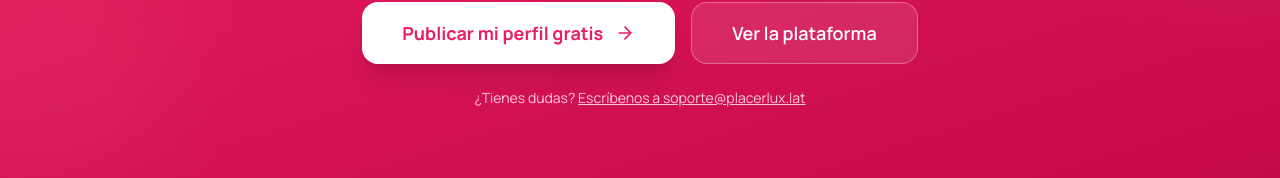
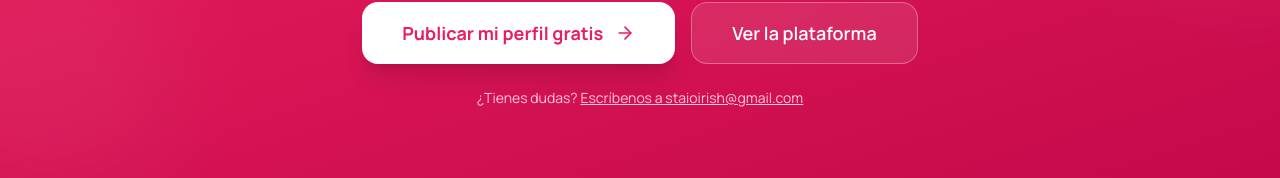
Before and after one commit to RodrigoTapiaIrigoyen/milii, a Next.js app: page /publicar in a window 1280 px wide. Shown: the part 7042-7220 px from the top of the page. Built offline with nearby package versions, Linux system fonts and the light colour scheme; no server answers.

Commit message:
feat: datos de contacto reales WhatsApp y correo de soporte

```diff
--- a/src/app/dashboard/soporte/page.tsx
+++ b/src/app/dashboard/soporte/page.tsx
@@ -41,8 +41,8 @@ const SUPPORT_CONFIG: Record<Plan, {
       {
         icon: Mail,
         label: 'Email',
-        value: 'soporte@placerlux.lat',
-        href: 'mailto:soporte@placerlux.lat?subject=Soporte PlacerLux',
+        value: 'staioirish@gmail.com',
+        href: 'mailto:staioirish@gmail.com?subject=Soporte PlacerLux',
         description: 'Respuesta en 24–72 horas hábiles',
       },
     ],
@@ -59,15 +59,15 @@ const SUPPORT_CONFIG: Record<Plan, {
       {
         icon: MessageCircle,
         label: 'WhatsApp Prioritario',
-        value: '+52 55 0000 0001',
-        href: 'https://wa.me/5255000000001?text=Hola,%20soy%20usuario%20Premium%20y%20necesito%20soporte',
+        value: '+52 566 297 2039',
+        href: 'https://wa.me/525662972039?text=Hola,%20soy%20usuario%20Premium%20y%20necesito%20soporte',
         description: 'Cola prioritaria – respuesta en menos de 24h',
       },
       {
         icon: Mail,
         label: 'Email',
-        value: 'soporte@placerlux.lat',
-        href: 'mailto:soporte@placerlux.lat?subject=Soporte Prioritario Premium',
+        value: 'staioirish@gmail.com',
+        href: 'mailto:staioirish@gmail.com?subject=Soporte Prioritario Premium',
         description: 'Respuesta prioritaria en menos de 24 horas',
       },
     ],
@@ -84,15 +84,15 @@ const SUPPORT_CONFIG: Record<Plan, {
       {
         icon: MessageCircle,
         label: 'WhatsApp VIP',
-        value: '+52 55 0000 0002',
-        href: 'https://wa.me/5255000000002?text=Hola,%20soy%20usuario%20VIP%20y%20necesito%20soporte',
+        value: '+52 566 297 2039',
+        href: 'https://wa.me/525662972039?text=Hola,%20soy%20usuario%20VIP%20y%20necesito%20soporte',
         description: 'Línea exclusiva VIP – respuesta en pocas horas',
       },
       {
         icon: Mail,
         label: 'Email VIP',
-        value: 'vip@placerlux.lat',
-        href: 'mailto:vip@placerlux.lat?subject=Soporte VIP',
+        value: 'staioirish@gmail.com',
+        href: 'mailto:staioirish@gmail.com?subject=Soporte VIP',
         description: 'Email exclusivo con atención máxima prioridad',
       },
     ],
--- a/src/app/legal/faq/page.tsx
+++ b/src/app/legal/faq/page.tsx
@@ -96,7 +96,7 @@ const faqs: FAQ[] = [
   {
     category: 'Planes y Pagos',
     question: '¿Puedo obtener un reembolso?',
-    answer: 'Generalmente los pagos no son reembolsables, excepto en casos especiales evaluados individualmente. Si tienes algún problema con tu pago, contáctanos a soporte@placerlux.lat.',
+    answer: 'Generalmente los pagos no son reembolsables, excepto en casos especiales evaluados individualmente. Si tienes algún problema con tu pago, contáctanos a staioirish@gmail.com.',
   },
 
   // Búsqueda y Contacto
@@ -137,7 +137,7 @@ const faqs: FAQ[] = [
   {
     category: 'Soporte',
     question: '¿Cómo contacto a soporte?',
-    answer: 'Puedes contactarnos por email a soporte@placerlux.lat o a través del formulario de contacto. Los usuarios VIP tienen acceso a soporte prioritario con respuesta en menos de 24 horas.',
+    answer: 'Puedes contactarnos por WhatsApp al +52 566 297 2039 o por email a staioirish@gmail.com. Los usuarios VIP tienen acceso a soporte prioritario con respuesta en menos de 24 horas.',
   },
   {
     category: 'Soporte',
@@ -180,7 +180,7 @@ export default function FAQPage() {
         <div className="card-elevated p-6 mb-8 text-center">
           <p className="text-dark-700">
             Encuentra respuestas rápidas a las preguntas más comunes sobre PlacerLux.
-            Si no encuentras lo que buscas, no dudes en <Link href="mailto:soporte@placerlux.lat" className="text-brand-600 hover:text-brand-700 font-medium">contactarnos</Link>.
+            Si no encuentras lo que buscas, no dudes en <Link href="mailto:staioirish@gmail.com" className="text-brand-600 hover:text-brand-700 font-medium">contactarnos</Link>.
           </p>
         </div>
 
@@ -246,7 +246,7 @@ export default function FAQPage() {
           </p>
           <div className="flex flex-col sm:flex-row gap-3 justify-center">
             <a
-              href="mailto:soporte@placerlux.lat"
+              href="mailto:staioirish@gmail.com"
               className="btn-primary inline-flex items-center justify-center gap-2"
             >
               Enviar Email
--- a/src/app/page.tsx
+++ b/src/app/page.tsx
@@ -551,7 +551,7 @@ export default async function Home() {
                 Preguntas Frecuentes
               </Link>
               <span>•</span>
-              <a href="mailto:soporte@placerlux.lat" className="hover:text-brand-600 transition">
+              <a href="mailto:staioirish@gmail.com" className="hover:text-brand-600 transition">
                 Contacto
               </a>
             </div>
--- a/src/app/publicar/page.tsx
+++ b/src/app/publicar/page.tsx
@@ -643,8 +643,8 @@ export default function PublicarPage() {
           </div>
           <p className="mt-6 text-sm text-brand-200">
             ¿Tienes dudas?{' '}
-            <a href="mailto:soporte@placerlux.lat" className="underline hover:text-white transition">
-              Escríbenos a soporte@placerlux.lat
+            <a href="mailto:staioirish@gmail.com" className="underline hover:text-white transition">
+              Escríbenos a staioirish@gmail.com
             </a>
           </p>
         </div>
```
